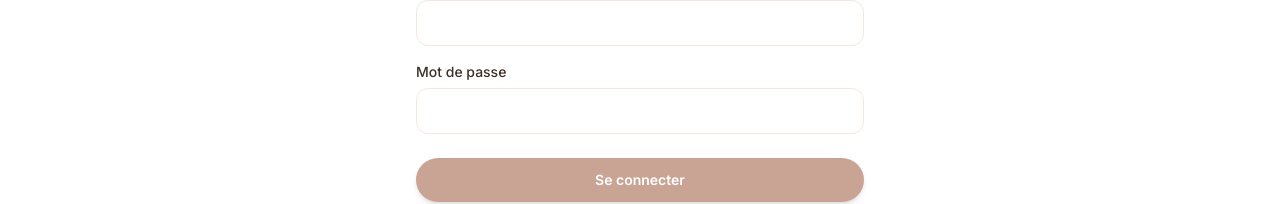
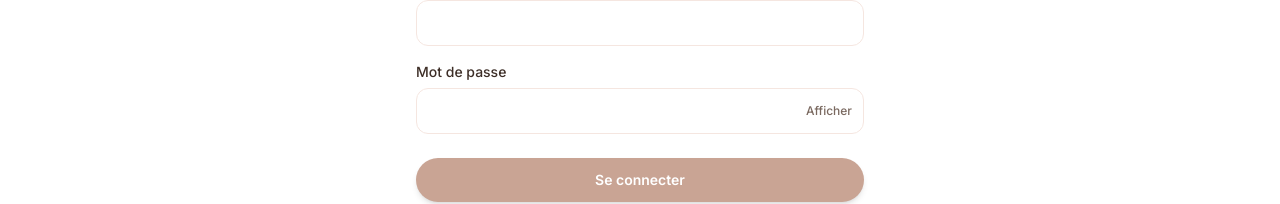
Before and after one commit to ant-rc/projet-cabinet-esthetique, a React (Vite) app in the folder frontend/: page /login in a window 1280 px wide. Shown: the part 344-548 px from the top of the page. Built offline with nearby package versions, Linux system fonts and the light colour scheme; no server answers.

Commit message:
feat(auth): add password visibility toggle on login and register

```diff
--- a/frontend/src/pages/Login.tsx
+++ b/frontend/src/pages/Login.tsx
@@ -19,12 +19,14 @@ export default function Login() {
 
   const [loginEmail, setLoginEmail] = useState('');
   const [loginPassword, setLoginPassword] = useState('');
+  const [showLoginPassword, setShowLoginPassword] = useState(false);
 
   const [regFirstName, setRegFirstName] = useState('');
   const [regLastName, setRegLastName] = useState('');
   const [regEmail, setRegEmail] = useState('');
   const [regPhone, setRegPhone] = useState('');
   const [regPassword, setRegPassword] = useState('');
+  const [showRegPassword, setShowRegPassword] = useState(false);
 
   useEffect(() => {
     if (isAuthenticated) {
@@ -129,7 +131,12 @@ export default function Login() {
             </div>
             <div>
               <label htmlFor="login-password" className="mb-1.5 block text-sm font-medium text-text">Mot de passe</label>
-              <input id="login-password" type="password" required autoComplete="current-password" className={inputClasses} value={loginPassword} onChange={(e) => setLoginPassword(e.target.value)} />
+              <div className="relative">
+                <input id="login-password" type={showLoginPassword ? 'text' : 'password'} required autoComplete="current-password" className={inputClasses} value={loginPassword} onChange={(e) => setLoginPassword(e.target.value)} />
+                <button type="button" onClick={() => setShowLoginPassword((p) => !p)} className="absolute right-3 top-1/2 -translate-y-1/2 text-xs font-medium text-text-light hover:text-primary-dark" aria-label={showLoginPassword ? 'Masquer' : 'Afficher'}>
+                  {showLoginPassword ? 'Masquer' : 'Afficher'}
+                </button>
+              </div>
             </div>
             <button type="submit" disabled={isLoading} className="mt-2 rounded-full bg-primary px-8 py-3 text-sm font-semibold text-white shadow-md transition-all duration-300 hover:-translate-y-0.5 hover:bg-primary-dark hover:shadow-lg disabled:opacity-60">
               {isLoading ? 'Connexion...' : 'Se connecter'}
@@ -157,7 +164,12 @@ export default function Login() {
             </div>
             <div>
               <label htmlFor="reg-password" className="mb-1.5 block text-sm font-medium text-text">Mot de passe</label>
-              <input id="reg-password" type="password" required autoComplete="new-password" className={inputClasses} value={regPassword} onChange={(e) => setRegPassword(e.target.value)} />
+              <div className="relative">
+                <input id="reg-password" type={showRegPassword ? 'text' : 'password'} required autoComplete="new-password" className={inputClasses} value={regPassword} onChange={(e) => setRegPassword(e.target.value)} />
+                <button type="button" onClick={() => setShowRegPassword((p) => !p)} className="absolute right-3 top-1/2 -translate-y-1/2 text-xs font-medium text-text-light hover:text-primary-dark" aria-label={showRegPassword ? 'Masquer' : 'Afficher'}>
+                  {showRegPassword ? 'Masquer' : 'Afficher'}
+                </button>
+              </div>
             </div>
             <button type="submit" disabled={isLoading} className="mt-2 rounded-full bg-primary px-8 py-3 text-sm font-semibold text-white shadow-md transition-all duration-300 hover:-translate-y-0.5 hover:bg-primary-dark hover:shadow-lg disabled:opacity-60">
               {isLoading ? 'Inscription...' : 'Créer mon compte'}
```
